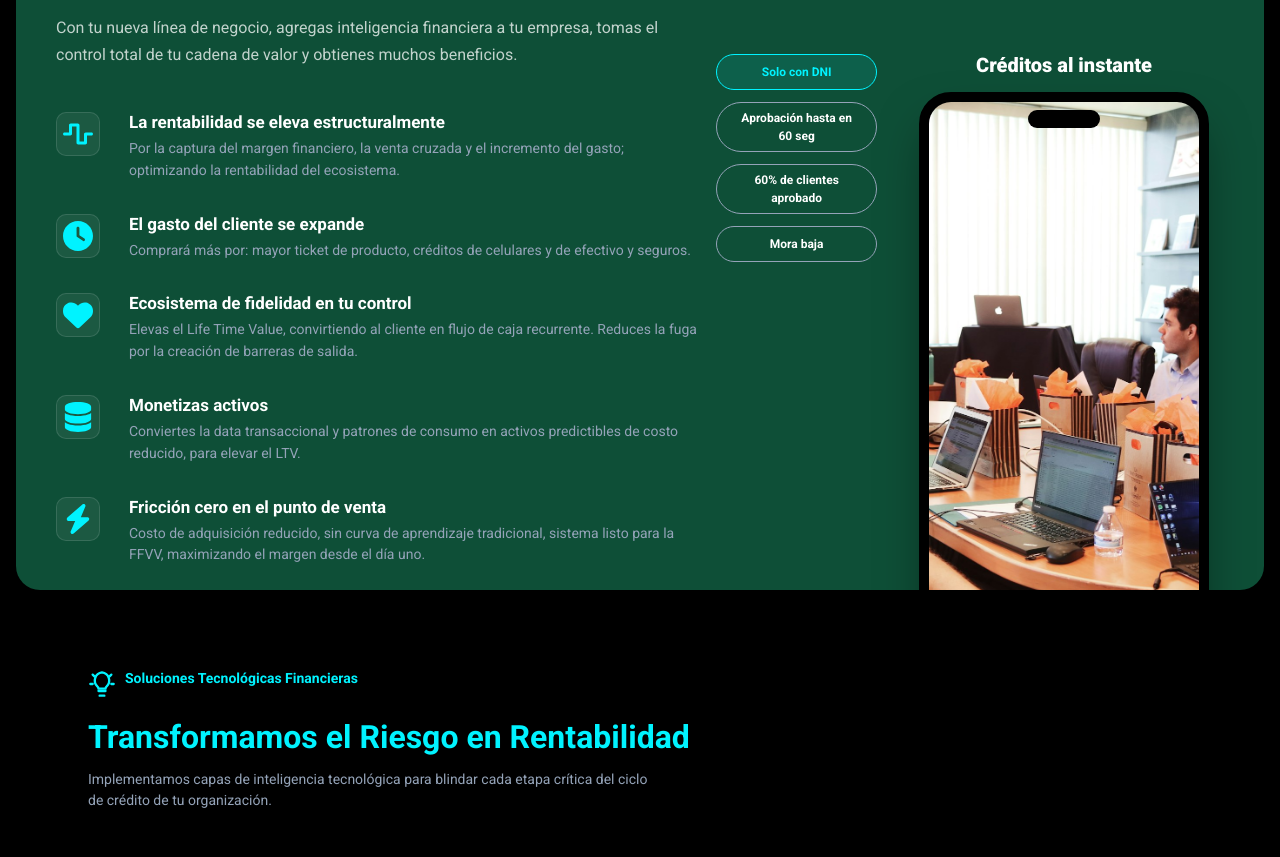
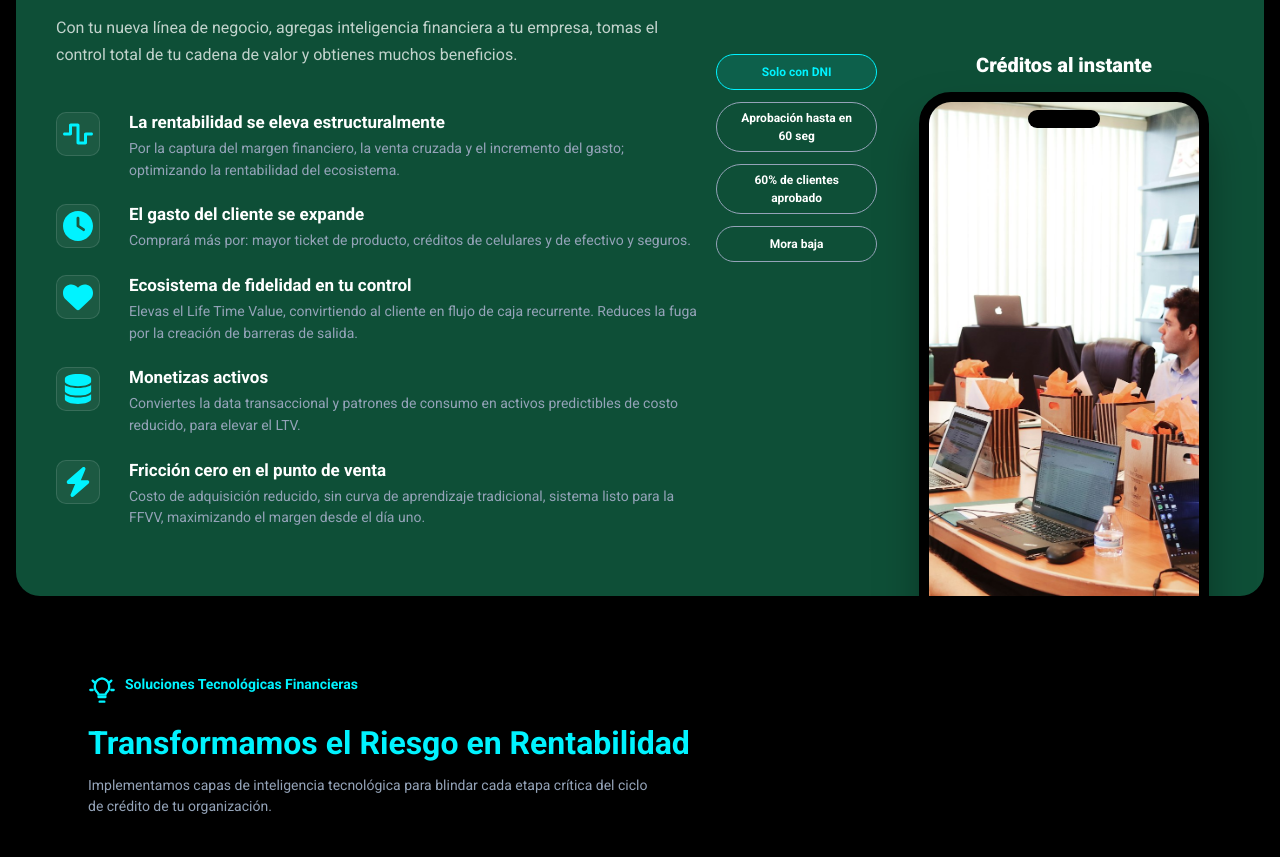
Before and after one commit to Dyogho/bantiax-component, a React (Vite) app: page / in a window 1280 px wide. Shown: the part 1470-2327 px from the top of the page. Built offline with nearby package versions, Linux system fonts and the light colour scheme.

Commit message:
fix(legacy-fintech): adjust benefits spacing

```diff
--- a/src/landing/legacy/legacy.css
+++ b/src/landing/legacy/legacy.css
@@ -480,6 +480,8 @@
   display: grid;
   grid-area: benefits;
   gap: 0.5rem;
+  padding-bottom: 1.5rem;
+  margin-bottom: 1.75rem;
 }
 
 .multiplier-benefit-card {
```
